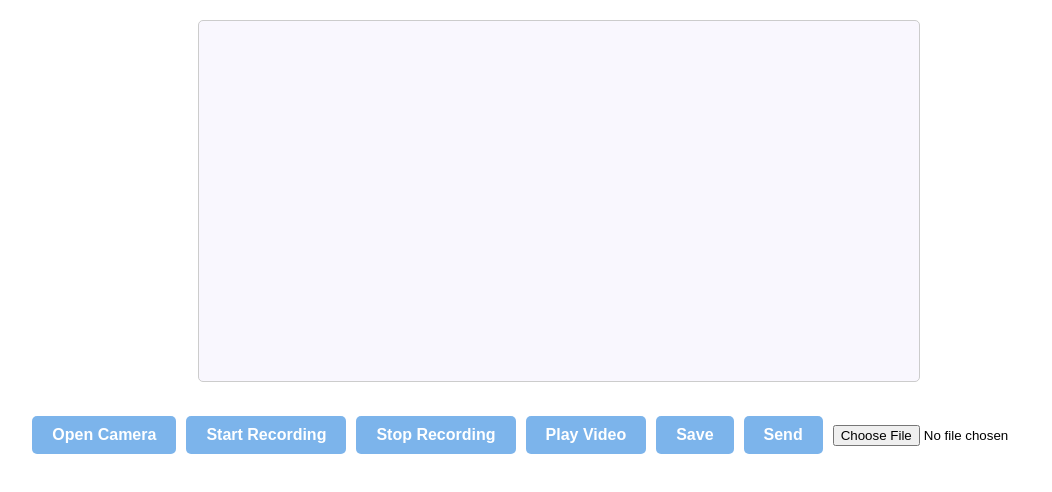
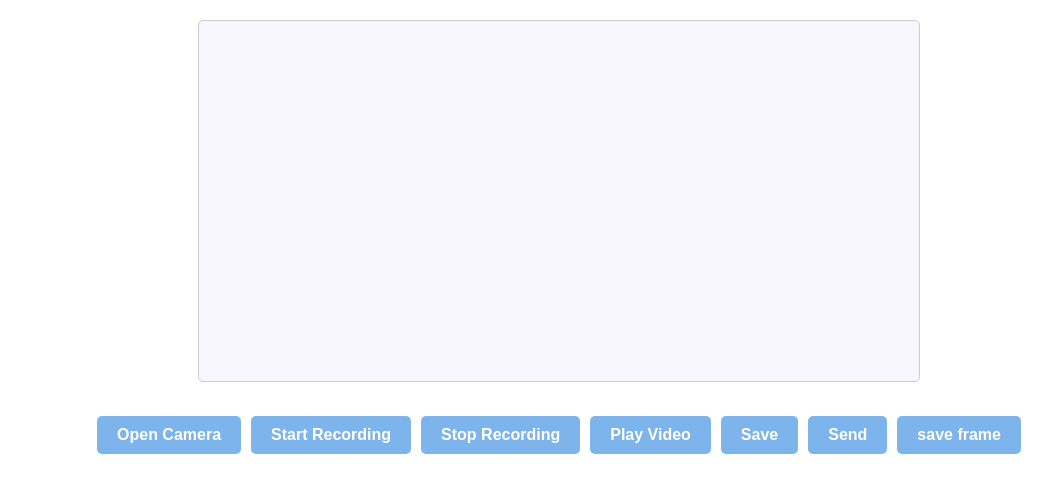
Before and after one commit to AlizeCamlost/react-ts-test, a React (Create React App) app: page / in a window 1280 px wide. Shown: the top 492 px of the page, without its empty margins (81-1133 px from the left). Built offline with nearby package versions, Linux system fonts and the light colour scheme.

Commit message:
Fix: Debug for error info in playVideo by adding delay Change: use button and embedVideoData to save frame

```diff
--- a/package.json
+++ b/package.json
@@ -8,6 +8,7 @@
     "@testing-library/jest-dom": "^5.16.5",
     "@testing-library/react": "^13.4.0",
     "@testing-library/user-event": "^13.5.0",
+    "@types/ffmpeg.js": "^3.1.3",
     "@types/jest": "^27.5.2",
     "@types/node": "^16.18.32",
     "@types/react": "^18.2.7",
--- a/src/components/cameraComponent_video.tsx
+++ b/src/components/cameraComponent_video.tsx
@@ -71,7 +71,9 @@ const CameraComponent_video = () => {
         // 把视频数据转为 URL 传给 video 的 src
         video.src = URL.createObjectURL(embedVideoData.current);
         // 播放视频
-        video.play();
+        setTimeout(() => {
+            video.play();
+        }, 500);
         // 启用 video 的控制组件
         video.controls = true;
         // 删除媒体流
@@ -91,7 +93,8 @@ const CameraComponent_video = () => {
         const videoBlob = embedVideoData.current;
 
         // 创建一个新的WebSocket连接
-        const socket = new WebSocket('ws://34.92.189.46:8765/');
+        // const socket = new WebSocket('ws://34.92.189.46:8765/');
+        const socket = new WebSocket('ws://127.0.0.1:8765/');
 
         // 当WebSocket连接打开时
         socket.onopen = function (event) {
@@ -113,12 +116,35 @@ const CameraComponent_video = () => {
 
     const [frameUrl, setFrameUrl] = useState<string | null>(null);
 
-    const handleFileChange = (event: React.ChangeEvent<HTMLInputElement>) => {
-        const file = event.target.files?.[0];
-        if (file) {
+//     const handleFileChange = (event: React.ChangeEvent<HTMLInputElement>) => {
+//         const file = event.target.files?.[0];
+//         if (file) {
+//             const video = document.createElement('video');
+//             video.preload = 'metadata';
+//             video.src = URL.createObjectURL(file);
+//             video.onloadedmetadata = () => {
+//                 // 确保视频加载完成后获取帧
+//                 const canvas = document.createElement('canvas');
+//                 canvas.width = video.videoWidth;
+//                 canvas.height = video.videoHeight;
+//                 const context = canvas.getContext('2d');
+//                 if (context) {
+//                     video.currentTime = 5; // 设置时间戳为5秒
+//                     video.addEventListener('seeked', () => {
+//                         context.drawImage(video, 0, 0, canvas.width, canvas.height);
+//                         const frameDataUrl = canvas.toDataURL('image/jpeg');
+//                         setFrameUrl(frameDataUrl);
+//                         downloadFrame(frameDataUrl);
+//                     });
+//                 }
+//             };
+//     }
+// };
+    const sendFrame = () => {
+        if (embedVideoData.current) {
             const video = document.createElement('video');
             video.preload = 'metadata';
-            video.src = URL.createObjectURL(file);
+            video.src = URL.createObjectURL(embedVideoData.current);
             video.onloadedmetadata = () => {
                 // 确保视频加载完成后获取帧
                 const canvas = document.createElement('canvas');
@@ -161,7 +187,8 @@ const CameraComponent_video = () => {
                 <button className="button" onClick={playVideo}>Play Video</button>
                 <button className="button" onClick={exportVideo} >Save</button>
                 <button className="button" onClick={sendVideo} >Send</button>
-                <input type="file" accept="video/webm" onChange={handleFileChange} />
+                {/* <input type="file" accept="video/webm" onChange={handleFileChange} /> */}
+                <button className="button" onClick={sendFrame}>save frame</button>
                 {frameUrl && <img src={frameUrl} alt="Frame" />}
             </div>
         </div>
```
Also changed, not shown: 2 other files (tests, documents, lock files or other folders).
